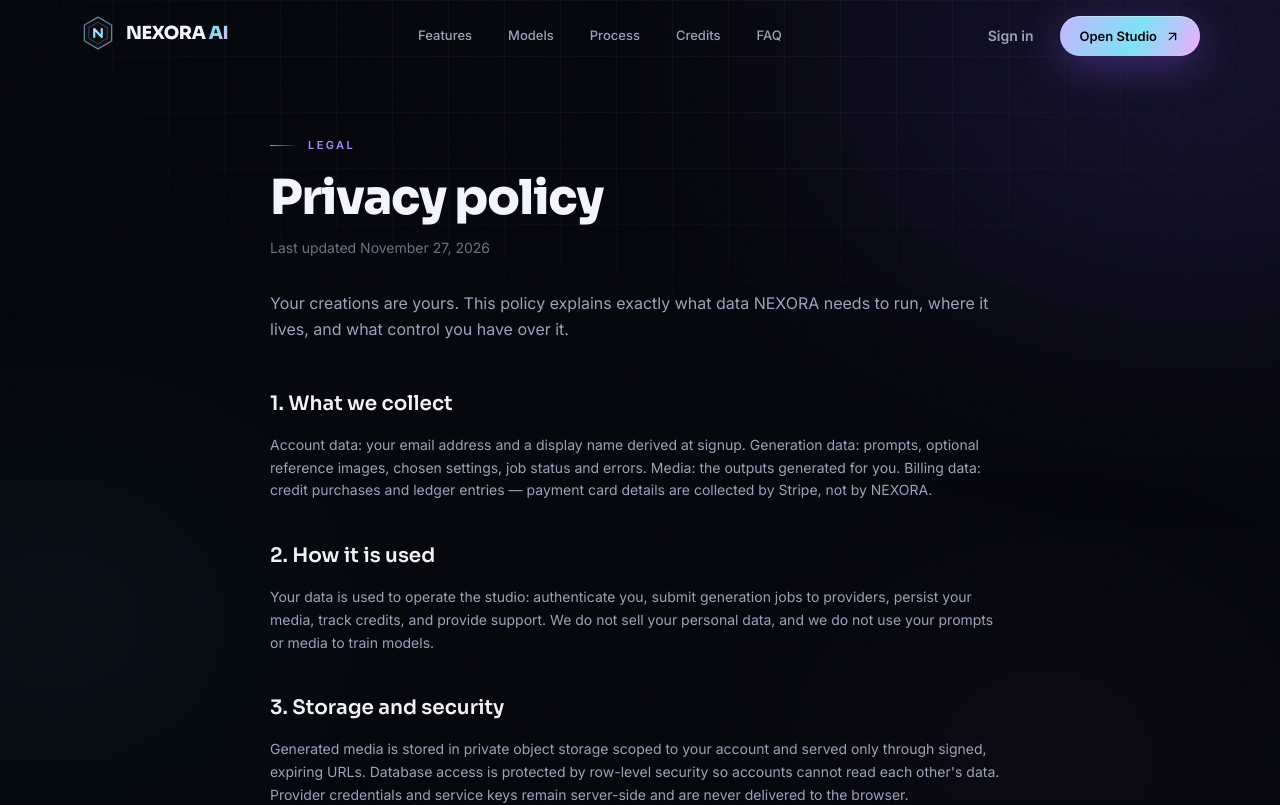
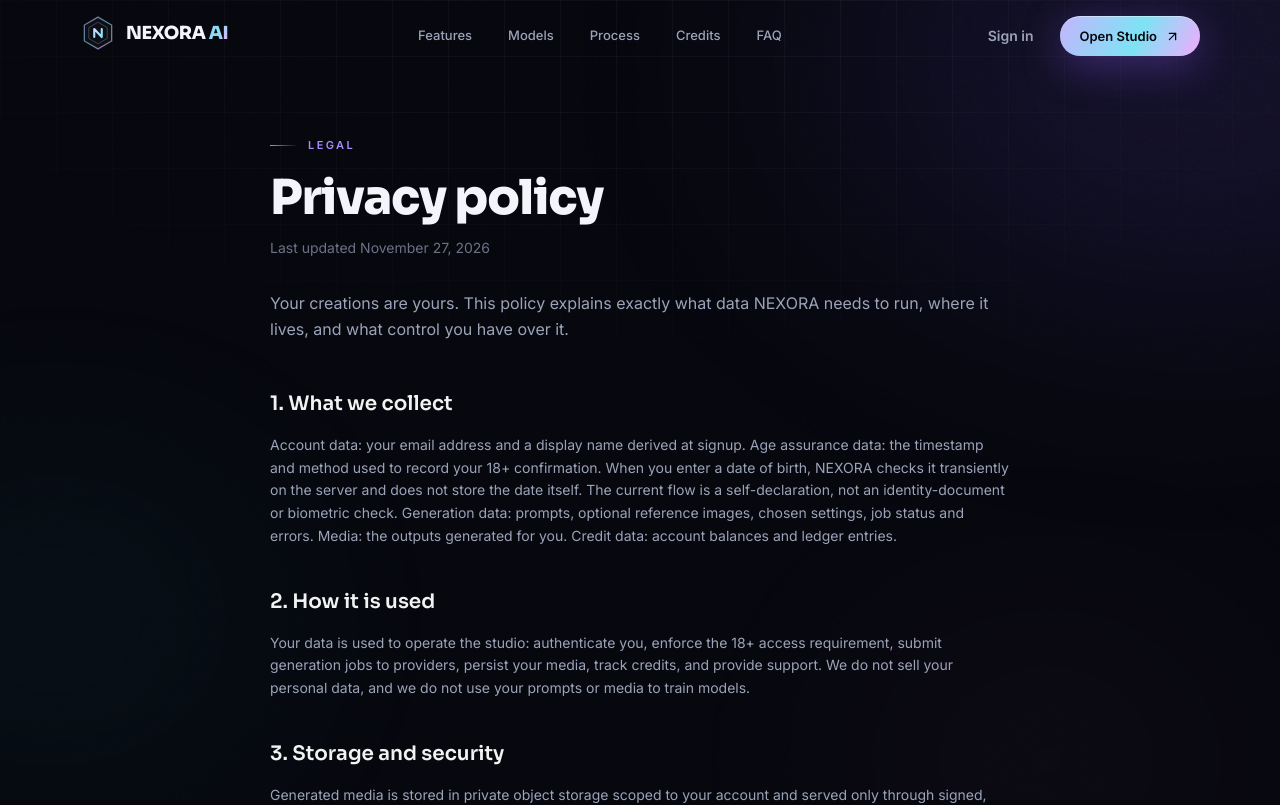
Before and after one commit to leephil1907-lab/NEXORA, a Next.js app: page /legal/privacy in a window 1280 px wide. Shown: the top 805 px of the page. Built offline with nearby package versions, Linux system fonts and the light colour scheme.

Commit message:
Document age-assurance data handling in privacy policy

```diff
--- a/src/app/legal/privacy/page.tsx
+++ b/src/app/legal/privacy/page.tsx
@@ -10,13 +10,13 @@ const sections: LegalSection[] = [
   {
     heading: "1. What we collect",
     paragraphs: [
-      "Account data: your email address and a display name derived at signup. Generation data: prompts, optional reference images, chosen settings, job status and errors. Media: the outputs generated for you. Billing data: credit purchases and ledger entries — payment card details are collected by Stripe, not by NEXORA."
+      "Account data: your email address and a display name derived at signup. Age assurance data: the timestamp and method used to record your 18+ confirmation. When you enter a date of birth, NEXORA checks it transiently on the server and does not store the date itself. The current flow is a self-declaration, not an identity-document or biometric check. Generation data: prompts, optional reference images, chosen settings, job status and errors. Media: the outputs generated for you. Credit data: account balances and ledger entries."
     ]
   },
   {
     heading: "2. How it is used",
     paragraphs: [
-      "Your data is used to operate the studio: authenticate you, submit generation jobs to providers, persist your media, track credits, and provide support. We do not sell your personal data, and we do not use your prompts or media to train models."
+      "Your data is used to operate the studio: authenticate you, enforce the 18+ access requirement, submit generation jobs to providers, persist your media, track credits, and provide support. We do not sell your personal data, and we do not use your prompts or media to train models."
     ]
   },
   {
```
